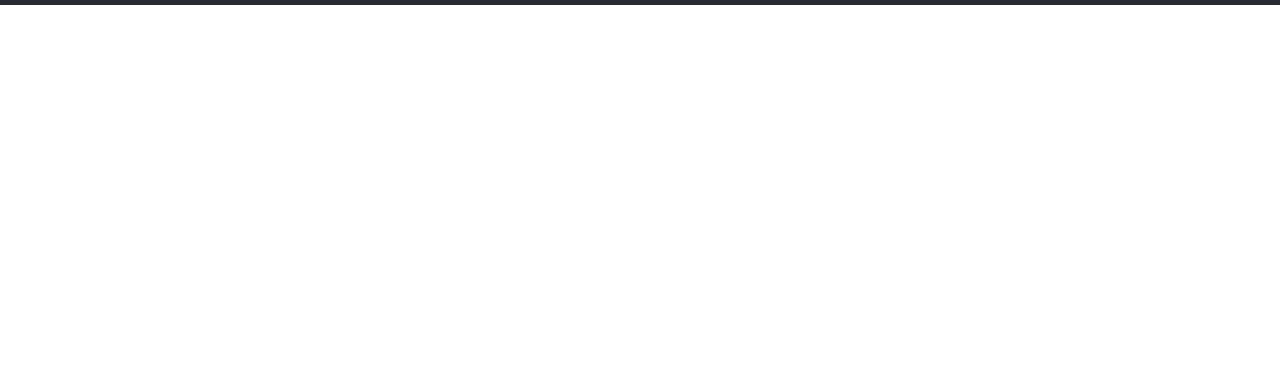
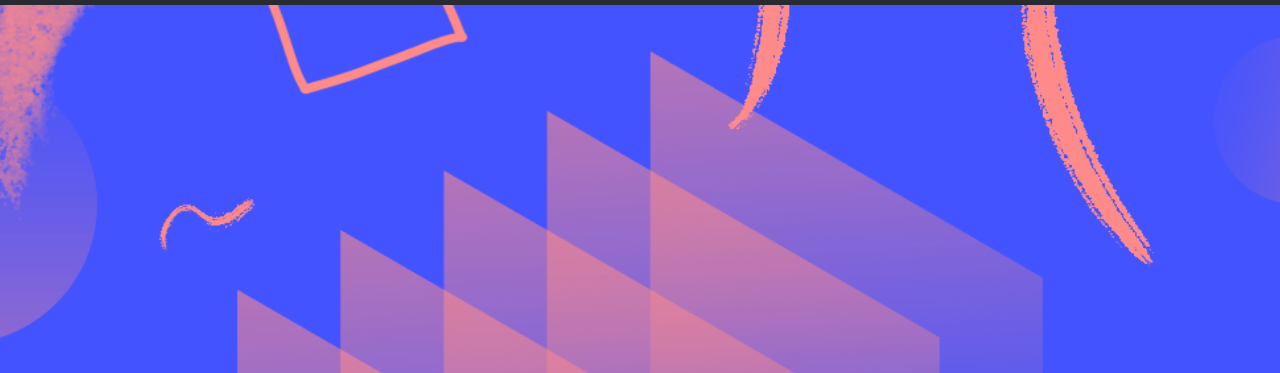
Before and after one commit to muhammaduzairrazaq/capstoneProject, a website: page index.html in a window 1280 px wide. Shown: the part 91-464 px from the top of the page. Drawn offline with nearby package versions, Linux system fonts and the light colour scheme; the site is published under a folder, as on GitHub Pages, so addresses that start at the root find nothing.

Commit message:
background image issue resolved

```diff
--- a/style.css
+++ b/style.css
@@ -1,5 +1,5 @@
 .main-container {
-  background: url(/assests/background3.png);
+  background: url(assests/background3.png);
   background-repeat: no-repeat;
   height: 40pc;
   background-position: center;
```
